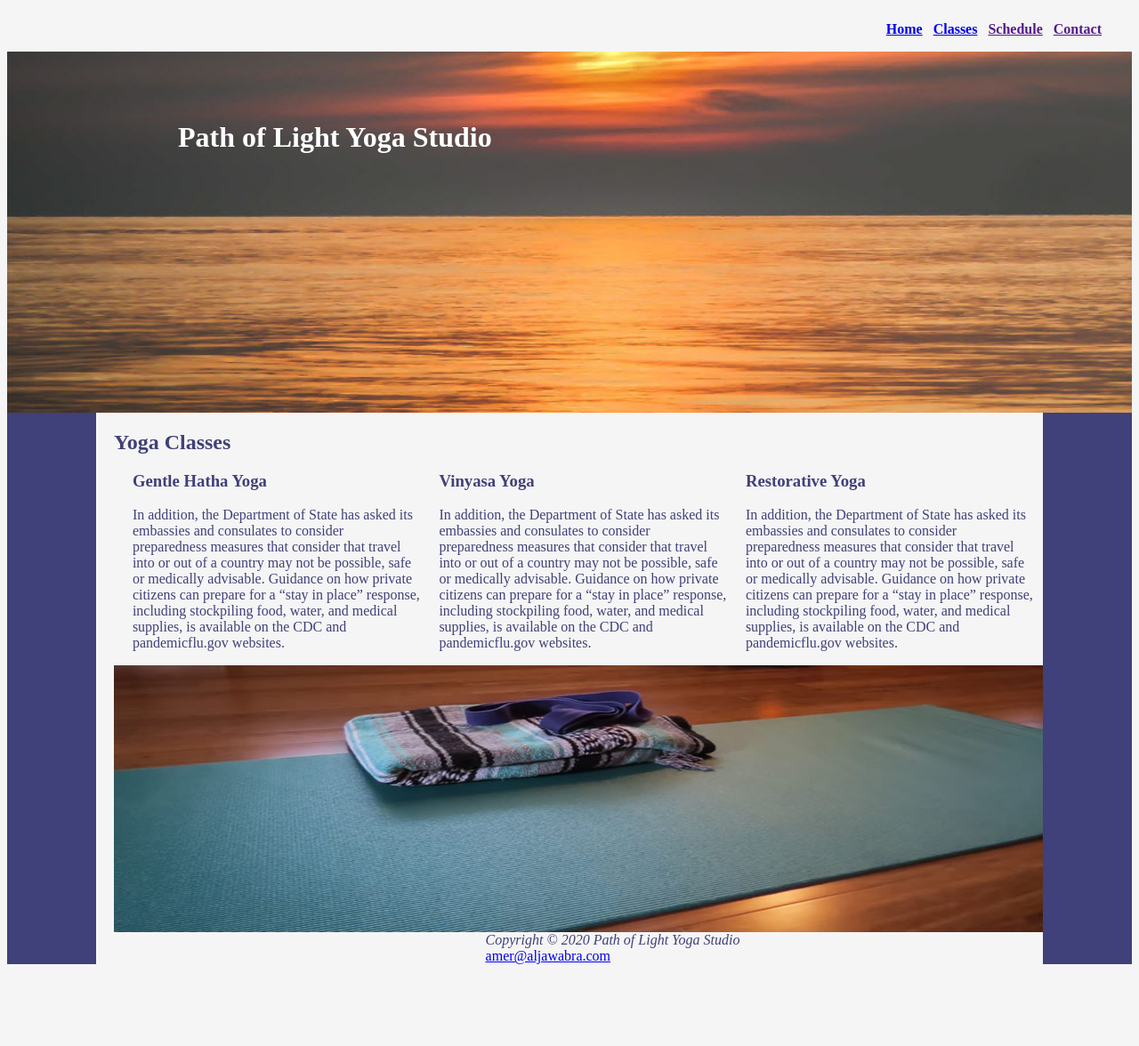
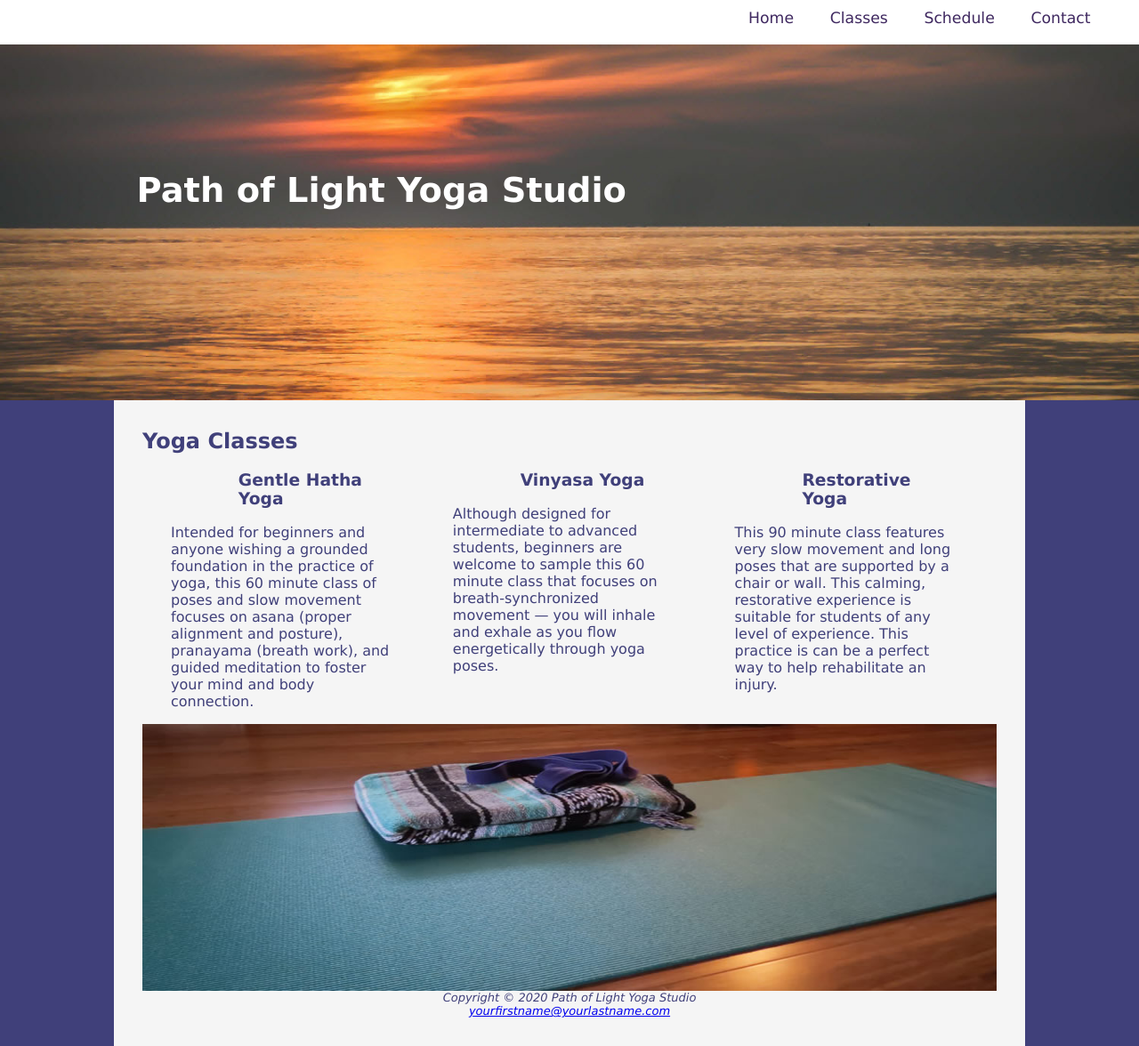
Before and after one commit to AmerKlaus/MyCodingSamples, a PHP site: page /classes.html in a window 1280 px wide. Shown: the whole page at 89% size. Before the commit the page ends 1084 px from the top, so only its background shows below. Run offline with PHP 8.4, Linux system fonts and the light colour scheme.

Commit message:
lab 6 and 7 solutions

```diff
--- a/web/classes.html
+++ b/web/classes.html
@@ -2,58 +2,74 @@
 <html lang="en">
 
 <head>
-    <link rel="stylesheet" href="yoga.css" type="text/css">
-    <title>Path of Light Yoga Studio</title>
+  <title>Path of Light Yoga Studio :: Classes</title>
   <meta charset="utf-8">
+  <link href="yoga.css" rel="stylesheet">
+  <meta name="viewport" content="width=device-width, initial-scale=1.0">
 </head>
+<style>
+  @media only screen and (max-width: 600px){
+    body{
+      background-color: #fff;
+    }
+    .onethird{
+      float:none;
+      width:50%;
+    }
+    #mathero{
+      background-image:none;
+    }
+  }
+  @media only screen and (max-width: 768px){
+    body{
+      background-color: #fff;
+    }
+  }
+</style>
 
 <body>
   <nav>
-        <p id="menu"><b><a href="home.html">Home</a> &nbsp; <a href="classes.html">Classes</a> &nbsp; <a href="">Schedule</a>
-                &nbsp; <a href="">Contact</a></b></p>
+    <ul>
+      <li><a href="index.html">Home</a></li>
+      <li><a href="classes.html">Classes</a></li>
+      <li><a href="schedule.html">Schedule</a></li>
+      <li><a href="contact.html">Contact</a></li>
+    </ul>
   </nav>
+  <header class="home">
+    <h1><a href="index.html">Path of Light Yoga Studio</a></h1>
+  </header>
+  <div id="wrapper">
+    <main>
 
-    <head>
-        <h1>Path of Light Yoga Studio</h1>
-    </head>
-    <div id="div1">
-        <div id="div2">
-            <main>
-                <section>
+
       <h2>Yoga Classes</h2>
-                    <article id="d1">
-                        <dl>
-                            <dt>
+      <section class="onethird">
         <h3>Gentle Hatha Yoga</h3>
-                            </dt>
-                            <dd>In addition, the Department of State has asked its embassies and consulates to consider preparedness measures that consider that travel into or out of a country may not be possible, safe or medically advisable. Guidance on how private citizens can prepare for a “stay in place” response, including stockpiling food, water, and medical supplies, is available on the CDC and pandemicflu.gov websites.</dd>
-                        </dl>
-                    </article>
-                    <article id="d1">
-                        <dl>
-                            <dt>
+        <p>Intended for beginners and anyone wishing a grounded foundation in the practice of yoga, this 60 minute class
+          of poses and slow movement focuses on asana (proper alignment and posture), pranayama (breath work), and
+          guided meditation to foster your mind and body connection.</p>
+      </section>
+      <section class="onethird">
         <h3>Vinyasa Yoga</h3>
-                            </dt>
-                            <dd>In addition, the Department of State has asked its embassies and consulates to consider preparedness measures that consider that travel into or out of a country may not be possible, safe or medically advisable. Guidance on how private citizens can prepare for a “stay in place” response, including stockpiling food, water, and medical supplies, is available on the CDC and pandemicflu.gov websites.</dd>
-                        </dl>
-                    </article>
-                    <article id="d1">
-                        <dl>
-                            <dt>
+        <p>Although designed for intermediate to advanced students, beginners are welcome to sample this 60 minute class
+          that focuses on breath-synchronized movement &mdash; you will inhale and exhale as you flow energetically
+          through yoga poses.</p>
+      </section>
+      <section class="onethird">
         <h3>Restorative Yoga</h3>
-                            </dt>
-                            <dd>In addition, the Department of State has asked its embassies and consulates to consider preparedness measures that consider that travel into or out of a country may not be possible, safe or medically advisable. Guidance on how private citizens can prepare for a “stay in place” response, including stockpiling food, water, and medical supplies, is available on the CDC and pandemicflu.gov websites.</dd>
-                        </dl>
-                    </article>
+        <p>This 90 minute class features very slow movement and long poses that are supported by a chair or wall. This
+          calming, restorative experience is suitable for students of any level of experience. This practice is can be a
+          perfect way to help rehabilitate an injury.</p>
       </section>
+      <div id="mathero">
+
+      </div>
     </main>
-            <img src="yogamat.jpg" align="right" alt="Yoga mat and blanket at Path of Light Yoga Studio" width="100%"
-                height="300px"><br><br>
     <footer>
-                <p><i>Copyright &copy; 2020 Path of Light Yoga Studio</i><br>
-                <a href="Amer@AlJawabra.com" target="_blank">amer@aljawabra.com</a></p>
+      Copyright &copy; 2020 Path of Light Yoga Studio<br>
+      <a href="mailto:yourfirstname@yourlastname.com">yourfirstname@yourlastname.com</a>
     </footer>
-        </div>
   </div>
 </body>
 
--- a/web/yoga.css
+++ b/web/yoga.css
@@ -1,63 +1,96 @@
-h1
-{
-    background-color: #80CBC4;
-    color: white;
-    background-image: url(sunrise.jpg);
-    background-repeat: no-repeat;
-    background-size:cover;
-    text-indent:2em;
-    padding:4em;
-    height:200px;
+* { box-sizing: border-box; }
+body { background-color: #40407A;
+       color: #40407A;
+	   font-family: Verdana, Arial, sans-serif;
+	   max-width: 1600px;
+	   min-width: 900px;
+	   margin: 0;
 }
-h1, h2{
-    margin-top: 0;
-    margin-bottom: 0;
+#wrapper { width: 80%; margin: auto;
+           background-color: #F5F5F5;
+		   padding: 2em; }
+header { background-color: #40407A;
+        color: #FFF;
+        background-image: url(sunrise.jpg);
+        background-size: 100% 100%;
+		margin-top: 50px;
 }
-h2
-{
-    padding-top:20px;
+header a { text-decoration: none; }
+header a:link { color: #FFF; }
+header a:visited { color: #FFF; }
+header a:hover { color: #EDF5F5; }
+.home { height: 50vh;
+       padding-top: 6em;
+	   padding-left: 8em;
+	   font-size: 120%;
+	   min-height: 300px; }
+.content { height: 250px;
+          padding-top: 2em;
+		  padding-left: 8em;
+		  padding-bottom: 2em; }
+nav { text-align: right;
+     background-color: #FFF;
+	 margin: 0;
+	 padding-top: 0.5em;
+	 padding-bottom: 1em;
+	 padding-right: 1em;
+	 position: fixed;
+	 top: 0;
+	 left: 0;
+	 z-index: 9999;
+	 width: 100%;
+	 height: 50px;
+
 }
-nav
-{
-    position:fixed;
-    width:100%;
-    text-align:right;
-    background-color: #F5F5F5;
+nav ul { list-style-type: none;
+       margin: 0;
+	   padding-right: 2em;
+	   font-size: 1.2em; }
+nav li { display: inline;
+      padding-left: 2em; }
+nav a { text-decoration: none; }
+nav a:link { color: #3F2860; }
+nav a:visited { color: #497777; }
+nav a:hover { color: #A26100; }
+li, dd { font-size: 90%; }
+footer { font-size: small;
+	   text-align: center;
+	   font-style: italic;
+	   clear: right; }
+#mathero { height: 300px;
+           background-image: url(yogamat.jpg);
+           background-size: 100% 100%;
+		   background-repeat: no-repeat;
+           clear: both;		   }
+#loungehero { height: 300px;
+           background-image: url(yogalounge.jpg);
+           background-size: 100% 100%;
+		   background-repeat: no-repeat;
+		   clear: both;}
+h2 { margin: 0; }
+h3{padding-left:30%;}
+table{
+	border-color: #40407A;
 }
-#menu
-{
-    padding-right:50px;
+.t2{
+	margin-bottom: 5%;
 }
-body
-{
-    background-color: #F5F5F5;
-    color: #40407A;
+.td1{
+	width:2%;
+	padding: 0.5em;
 }
-#div1
-{
-    padding-left:100px;
-    padding-right:100px;
-    background-color: #40407A;
+.td2{
+	width:5%;
+	padding: 0.5em;
 }
-#div2
-{
-    padding-left:20px;
-    background-color: #F5F5F5;
+.blue{
+	background-color: lightblue;
 }
-#d1
-{
-    float:left;
-    width: 31%;
-    padding-left: 2%;;
-}
-dd
-{
-    margin-left:0;
-}
-footer
-{
-    color: #40407A;
-    padding-left:40%;
-    padding-top:20%;
-    height:100%;
-}
+.onethird { float: left;
+            width: 33%;
+			padding-left: 2em;
+			padding-right: 2em; }
+.onehalf { float: left;
+           width: 50%;
+		   padding-left: 2em;
+		   padding-right: 2em; }
```
Also changed, not shown: web/home.html (deleted, +0 -48 lines), web/index.html (added, +42 -0 lines), web/lab1.html (deleted, +0 -32 lines), web/schedule.html (added, +121 -0 lines), web/lilyheader.jpg (added), web/yogadoor.jpg (added), 1 other file. Lines whose indentation alone changed are shown as unchanged.
